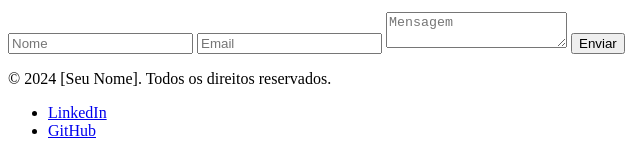
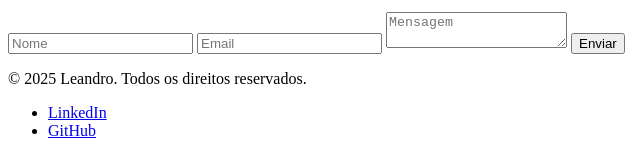
Before and after one commit to Leandrodias10/Portifolio, a plain HTML site: page index.html in a window 1280 px wide. Shown: the part 1135-1288 px from the top of the page, 0-640 px from the left. Drawn offline with Linux system fonts and the light colour scheme.

Commit message:
Update index.html

```diff
--- a/index.html
+++ b/index.html
@@ -92,7 +92,7 @@
 
     <!-- FOOTER -->
     <footer>
-        <p>&copy; 2024 [Seu Nome]. Todos os direitos reservados.</p>
+        <p>&copy; 2025 Leandro. Todos os direitos reservados.</p>
         <ul>
             <li><a href="https://www.linkedin.com/in/lendrodias97/">LinkedIn</a></li>
             <li><a href="https://github.com/Leandrodias10">GitHub</a></li>
```
